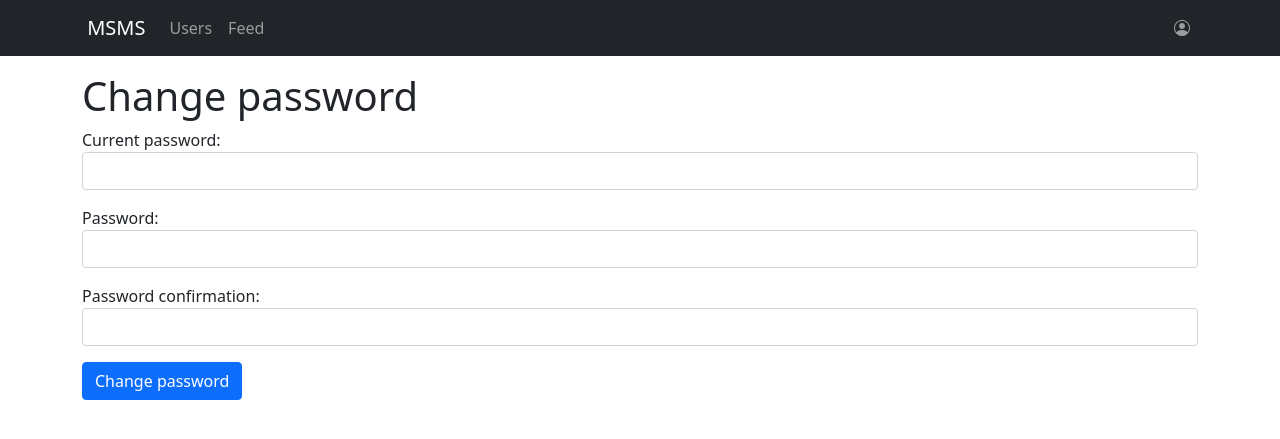
After one commit to baldeep-gill/seg-cw1, a Django app: page /password/ in a window 1280 px wide. The commit adds this page. Shown: the top 439 px of the page. Run offline with Django 4.2, Linux system fonts and the light colour scheme; a user stored in the database is signed in; some libraries are stand-ins or nearby versions.

Commit message:
Allow users to change their passwords
- Add a password.html file to present the change password form
- Add a new form PasswordForm to allow the user to change their password
- Add a new view to show this on the website
- update urls.py to reflect the change
- update partials/menu.html to reflect the change

```diff
--- a/lessons/forms.py
+++ b/lessons/forms.py
@@ -89,3 +89,27 @@ class StudentSignUpForm(forms.ModelForm):
 
         StudentProfile.objects.create(user=student, student_number = new_student_number)
         return student
+
+class PasswordForm(forms.Form):
+    """Form enabling users to change their password."""
+
+    password = forms.CharField(label='Current password', widget=forms.PasswordInput())
+    new_password = forms.CharField(
+        label='Password',
+        widget=forms.PasswordInput(),
+        validators=[RegexValidator(
+            regex=r'^(?=.*[A-Z])(?=.*[a-z])(?=.*[0-9]).*$',
+            message='Password must contain an uppercase character, a lowercase '
+                    'character and a number'
+            )]
+    )
+    password_confirmation = forms.CharField(label='Password confirmation', widget=forms.PasswordInput())
+
+    def clean(self):
+        """Clean the data and generate messages for any errors."""
+
+        super().clean()
+        new_password = self.cleaned_data.get('new_password')
+        password_confirmation = self.cleaned_data.get('password_confirmation')
+        if new_password != password_confirmation:
+            self.add_error('password_confirmation', 'Confirmation does not match password.')
--- a/lessons/templates/partials/menu.html
+++ b/lessons/templates/partials/menu.html
@@ -14,7 +14,7 @@
         </a>
         <ul class="dropdown-menu dropdown-menu-end" aria-labelledby="user-account-dropdown">
           <li><a class="dropdown-item" href="#">Change profile</a></li>
-          <li><a class="dropdown-item" href="#">Change password</a></li>
+          <li><a class="dropdown-item" href="{% url 'password' %}">Change password</a></li>
           <li><hr class="dropdown-divider"></li>
           <li><a class="dropdown-item" href="{% url 'log_out' %}">Log out</a></li>
         </ul>
--- /dev/null
+++ b/lessons/templates/password.html
@@ -0,0 +1,16 @@
+{% extends 'base.html' %}
+{% block body %}
+{% include 'partials/navbar.html' %}
+<div class="container">
+  <div class="row">
+    <div class="col-12">
+      <h1>Change password</h1>
+      <form action="{% url 'password' %}" method="post">
+        {% csrf_token %}
+        {% include 'partials/form.html' with form=form %}
+        <input type="submit" value="Change password" class="btn btn-primary">
+      </form>
+    </div>
+  </div>
+</div>
+{% endblock %}
--- a/lessons/templates/student_home.html
+++ b/lessons/templates/student_home.html
@@ -21,7 +21,7 @@
                     </p>
                     <p>
                       <a href="{% url 'lesson_list' %}" class="btn btn-lg btn-secondary">
-                        Lessons approved
+                        Approved lessons
                       </a>
                     </p>
                   </div>
--- a/lessons/views.py
+++ b/lessons/views.py
@@ -1,7 +1,8 @@
 from django.shortcuts import render, redirect
-from .forms import LessonRequestForm, StudentSignUpForm, LogInForm, BookLessonRequestForm, EditForm
+from .forms import LessonRequestForm, StudentSignUpForm, LogInForm, BookLessonRequestForm, EditForm, PasswordForm
 from django.contrib.auth import authenticate, login, logout
 from django.contrib import messages
+from django.contrib.auth.hashers import check_password
 from django.contrib.auth.decorators import login_required
 from .models import Admin, LessonRequest, Lesson, Student, User, Invoice
 from .helpers import only_admins, only_students, get_next_given_day_of_week_after_date_given, find_next_available_invoice_number_for_student, login_prohibited
@@ -179,6 +180,25 @@ def show_requests(request):
     else:
         return render(request, 'show_requests.html', {'user': user, 'lesson_requests': lesson_requests})
 
+'''allow users to change passwords'''
+@login_required
+def password(request):
+    current_user = request.user
+    if request.method == 'POST':
+        form = PasswordForm(data=request.POST)
+        if form.is_valid():
+            password = form.cleaned_data.get('password')
+            if check_password(password, current_user.password):
+                new_password = form.cleaned_data.get('new_password')
+                current_user.set_password(new_password)
+                current_user.save()
+                login(request, current_user)
+                messages.add_message(request, messages.SUCCESS, "Password updated!")
+                return redirect('feed')
+    form = PasswordForm()
+    return render(request, 'password.html', {'form': form})
+
+
 @login_required
 def edit_requests(request, lesson_id):
     try:
--- a/msms/urls.py
+++ b/msms/urls.py
@@ -20,9 +20,11 @@ from lessons import views
 urlpatterns = [
     path('django/admin/', admin.site.urls),
 
+    # All users
     path('', views.home, name='home'),
     path('student_sign_up/', views.student_sign_up, name='student_sign_up'),
     path('log_in/', views.log_in, name='log_in'),
+    path('password/', views.password, name='password'),
 
     # Admin paths
     path('admin/home/', views.admin_home, name='admin_home'),
```
